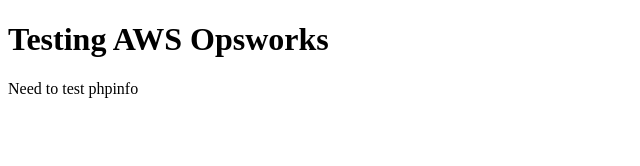
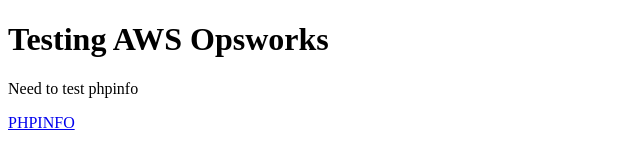
Before and after one commit to empyrean987/APP2, a plain HTML site: page index.html in a window 1280 px wide. Shown: the full height of the page, 0-640 px from the left. Drawn offline with Linux system fonts and the light colour scheme.

Commit message:
Update index.html

```diff
--- a/index.html
+++ b/index.html
@@ -5,6 +5,6 @@
 <h1>Testing AWS Opsworks</h1>
 
 <p>Need to test phpinfo</p>
-
+<a href="Test.php">PHPINFO</a>
 </body>
 </html>
```
